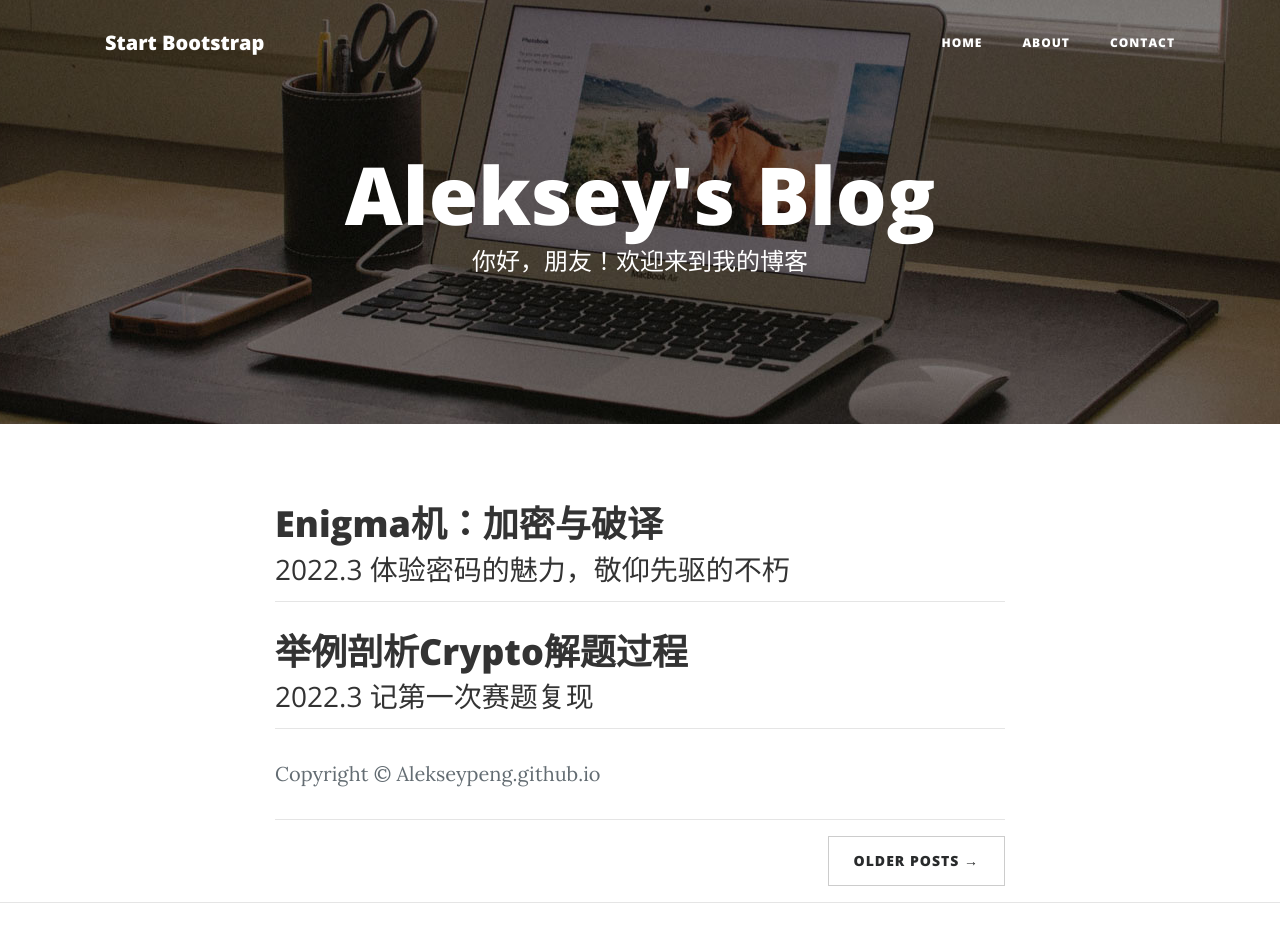
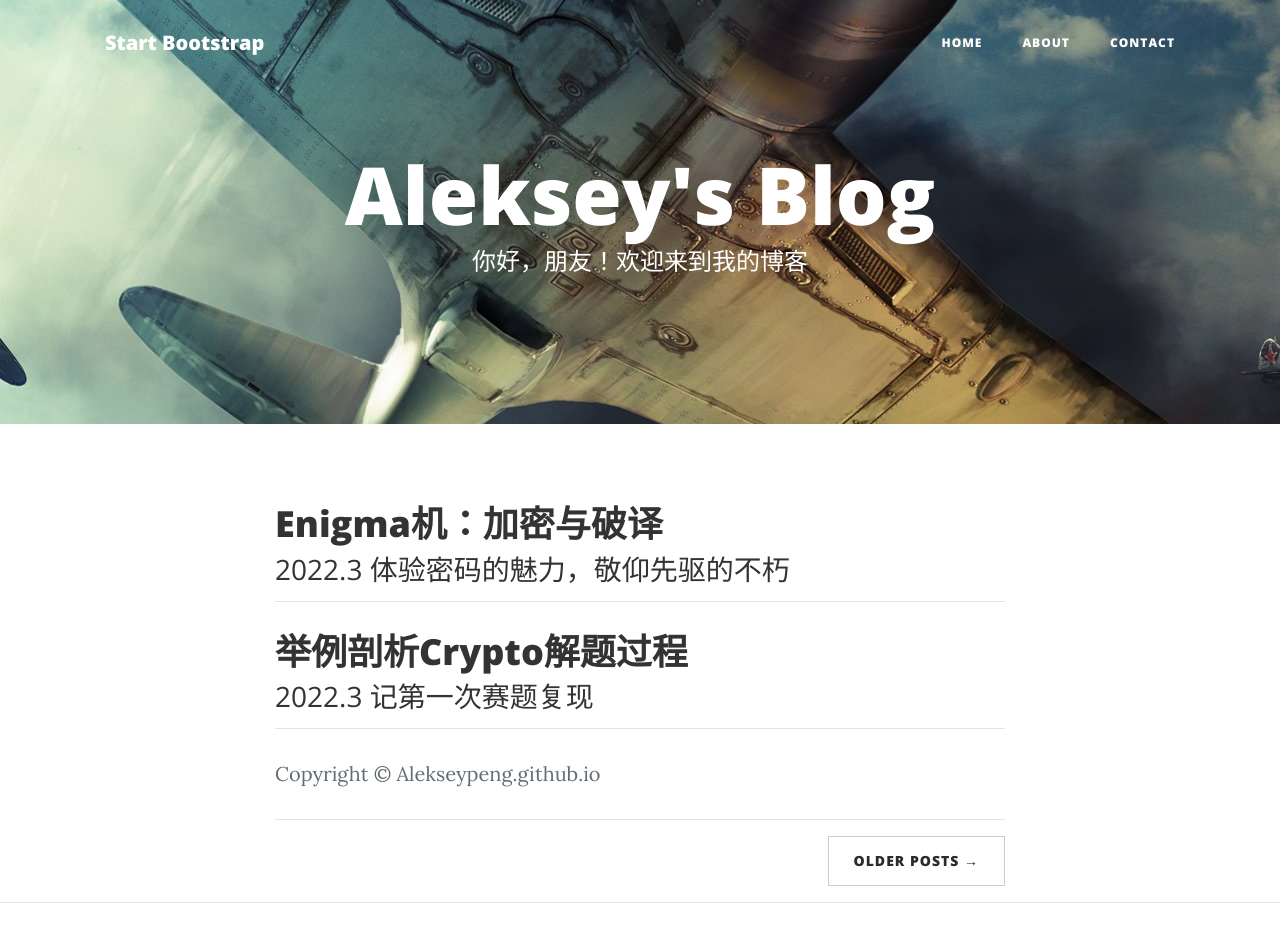
Before and after one commit to AlekseyPeng/AlekseyPeng.github.io, a website: page index.html in a window 1280 px wide. Drawn offline with nearby package versions, Linux system fonts and the light colour scheme.

Commit message:
Update index.html

```diff
--- a/index.html
+++ b/index.html
@@ -63,7 +63,7 @@
     </nav>
 
     <!-- Page Header -->
-    <header class="intro-header" style="background-image: url('img/home-bg.jpg')">
+    <header class="intro-header" style="background-image: url('img/thumb-1920-371666.jpg')">
         <div class="container">
             <div class="row">
                 <div class="col-lg-8 offset-lg-2 col-md-10 offset-md-1">
```
